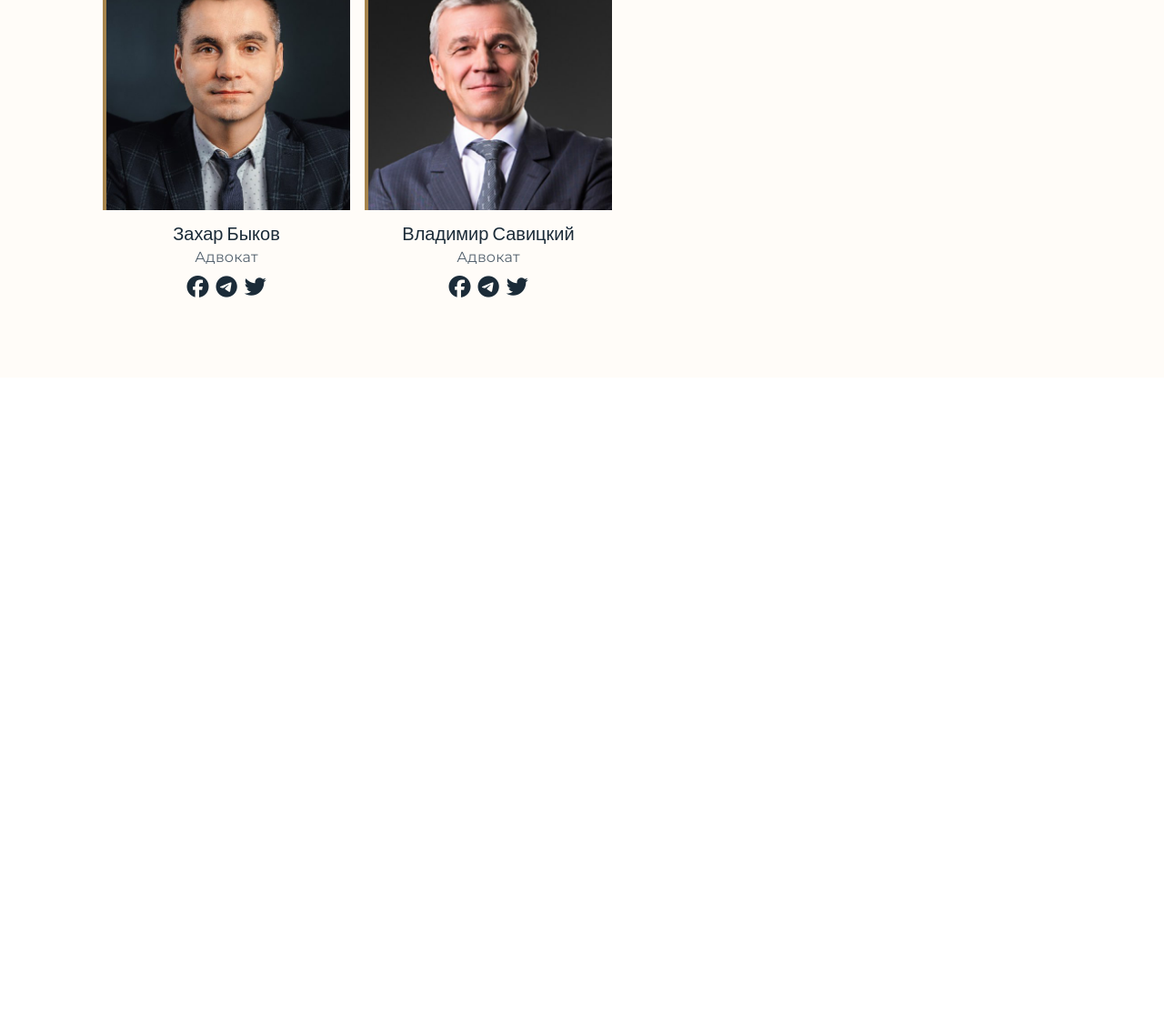
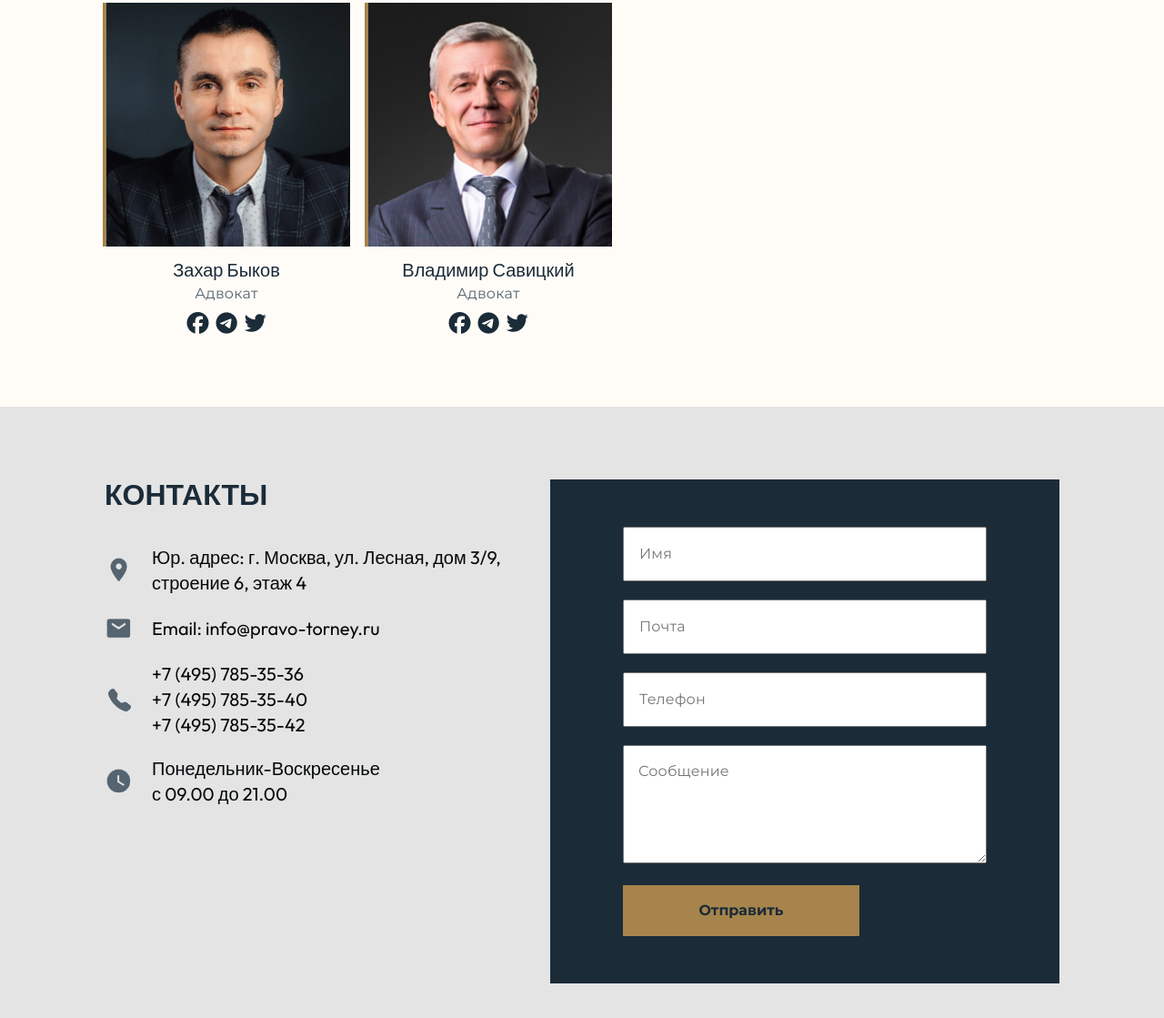
Before and after one commit to mazurkevichandrei/torney, a plain HTML site: page index.html in a window 1280 px wide. Shown: the part 3161-4280 px from the top of the page at 91% size. Before the commit the page ends 3576 px from the top, so only its background shows below. Drawn offline with Linux system fonts and the light colour scheme.

Commit message:
contacts

```diff
--- /dev/null
+++ b/css/contacts.css
@@ -0,0 +1,109 @@
+@import url('https://fonts.googleapis.com/css2?family=Outfit&display=swap');
+@import url("https://fonts.googleapis.com/css2?family=Montserrat:wght@400;700&display=swap");
+
+.contacts{
+    width: 100%;
+    margin: 0 auto;
+    background: #E4E4E4;
+}
+
+.contacts-container{
+    /* border: 1px solid red; */
+    display: flex;
+    flex-direction: row;
+    align-items: flex-start;
+    justify-content: center;
+    /* text-align: center; */
+    max-width: 1366px;
+    width: 100%;
+    margin: 0 auto;
+    box-sizing: border-box;
+    /* border: 1px solid green; */
+    padding: 80px 110px;
+}
+
+.section-title.contacts-title{
+    margin-bottom: 40px;
+}
+
+.about-container.contacts-style{
+    /* border: 1px solid green; */
+    max-width: 560px;
+    width: 100%;
+    /* height: 300px; */
+    margin: 0 5px;
+    display: flex;
+    flex-direction: column;
+    justify-content: flex-start;
+    align-items: flex-start;
+    padding: 0;
+    box-sizing: border-box;
+}
+
+.section-title.contacts-title{
+    color: #1B2B38;
+}
+
+.contact-item{
+    display: flex;
+    align-items: center;
+    width: 100%;
+    /* border: 1px solid red; */
+    margin-bottom: 20px;
+}
+
+.contact-img{
+    width: 32px;
+    height: 32px;
+}
+
+.contact-info{
+    margin:0 20px;
+    font-family: 'Outfit', sans-serif;
+    font-style: normal;
+    font-weight: 400;
+    font-size: 20px;
+    line-height: 28px;
+    color: #05080B;
+}
+
+.about-container.contacts-style.fields{
+    padding: 52px 80px;
+    background-color: #1B2B38;
+}
+
+.input-field{
+    padding: 16px;
+    font-family: 'Montserrat';
+    font-style: normal;
+    font-weight: 400;
+    font-size: 16px;
+    line-height: 24px;
+    text-align: center;
+    letter-spacing: 0.01em;
+    color: #566470;
+    text-align: left;
+    margin-bottom: 20px;
+    width: 100%;
+    box-sizing: border-box;
+}
+
+#torney-submit{
+    max-width: 260px;
+    width: 100%;
+    padding: 16px 32px;
+    background-color: #A6844C;
+    transition: all .3s linear;
+    cursor: pointer;
+    border: 0;
+    font-family: 'Montserrat';
+    font-style: normal;
+    font-weight: 600;
+    font-size: 16px;
+    line-height: 24px;
+    color: #1B2B38;
+}
+#torney-submit:focus{
+    background-color: #a17632;
+    outline: none;
+}
--- a/css/main.css
+++ b/css/main.css
@@ -2,6 +2,7 @@
 @import url(about.css);
 @import url(practices.css);
 @import url(team.css);
+@import url(contacts.css);
 
 body{
     margin: 0;
--- a/css/team.css
+++ b/css/team.css
@@ -34,13 +34,14 @@
     line-height: 28px;
     text-align: center;
     color: #1B2B38;
-    margin-bottom: 32px;
+    margin-bottom: 12px;
 }
 
 .team-card-container{
     display: flex;
     flex-wrap: wrap;
     margin: 0 -10px;
+    margin-bottom: -20px;
 }
 
 .team-card{
@@ -50,6 +51,8 @@
     max-width: 272px;
     width: 100%;
     margin: 8px;
+    margin-top: 20px;
+    margin-bottom: 20px;
     /* border: 2px solid red; */
     box-sizing: border-box;
 }
--- a/index.html
+++ b/index.html
@@ -250,6 +250,49 @@
             </div>
         </div>
     </section>
+    <section class="contacts">
+        <div class="contacts-container">
+            <div class="about-container contacts-style info">
+                <h3 class="section-title contacts-title">контакты</h3>
+                <div class="contact-item">
+                    <img class="contact-img" src="img/contacts/Address-marker.png">
+                    <div class="contact-info">
+                        Юр. адрес: г. Москва, ул. Лесная, дом 3/9, строение 6, этаж 4
+                    </div>
+                </div>
+                <div class="contact-item">
+                    <img class="contact-img" src="img/contacts/Mail-rounded.png">
+                    <div class="contact-info">
+                        Email:  info@pravo-torney.ru
+                    </div>
+                </div>
+                <div class="contact-item">
+                    <img class="contact-img" src="img/contacts/Telephone.png">
+                    <div class="contact-info">
+                        +7 (495) 785-35-36<br>
+                        +7 (495) 785-35-40<br>
+                        +7 (495) 785-35-42
+                    </div>
+                </div>
+                <div class="contact-item">
+                    <img class="contact-img" src="img/contacts/Clock.png">
+                    <div class="contact-info">
+                        Понедельник-Воскресенье<br>
+                        с 09.00 до 21.00
+                    </div>
+                </div>
+            </div>
+            <div class="about-container contacts-style fields">
+                    <form name="torney" id="torney" action="#" method="post" onsubmit="event.preventDefault(); return validateMyForm();">
+                        <input type="text" name="torney-name" id="torney-name" placeholder="Имя" required maxlength="15" autocomplete="off" class="input-field">
+                        <input type="email" name="torney-email" id="torney-email" placeholder="Почта" required autocomplete="off" class="input-field">
+                        <input type="phone" name="torney-phone" id="torney-phone" placeholder="Телефон" required autocomplete="off" class="input-field">
+                        <textarea rows="4" name="torney-message"  id="torney-message" placeholder="Сообщение" required s autocomplete="off" class="input-field"></textarea>
+                    </form>
+                  <input type="submit" name="torney-submit" id="torney-submit" form="torney" value="Отправить">
+            </div>
+        </div>
+    </section>
 
 </body>
 </html>
```
Also changed, not shown: img/contacts/Address-marker.png (added), img/contacts/Clock.png (added), img/contacts/Mail-rounded.png (added), img/contacts/Telephone.png (added).
